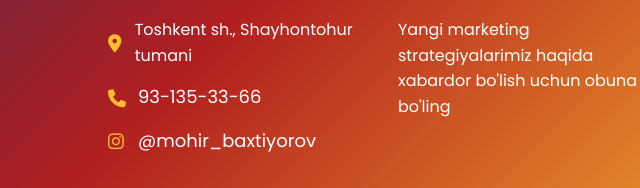
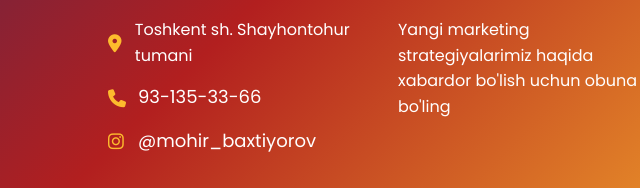
Before and after one commit to ShukurulloM/mohir-baxtiyorov, a plain HTML site: page index.html in a window 1280 px wide. Shown: the part 1747-1935 px from the top of the page, 547-1187 px from the left. Drawn offline with nearby package versions, Linux system fonts and the light colour scheme.

Commit message:
enjoy commit

```diff
--- a/index.html
+++ b/index.html
@@ -142,7 +142,7 @@
             <div class="footer-section">
                 <h3>Bog'lanish</h3>
                 <ul class="contact-info">
-                    <li><i class="fas fa-map-marker-alt"></i> Toshkent sh., Shayhontohur tumani</li>
+                    <li><i class="fas fa-map-marker-alt"></i> Toshkent sh. Shayhontohur tumani</li>
                     <li>
                         <i class="fas fa-phone"></i>
                         <a class="telefon" href="tel:+998931353366">93-135-33-66</a>
```
